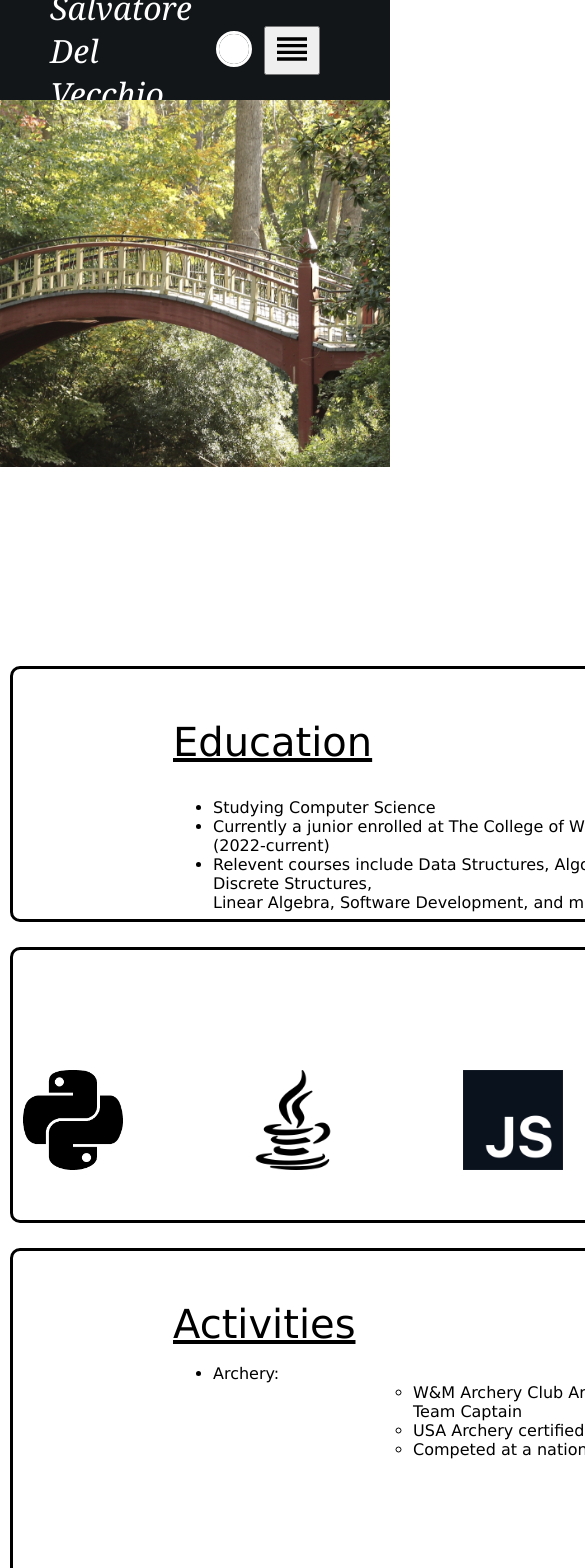
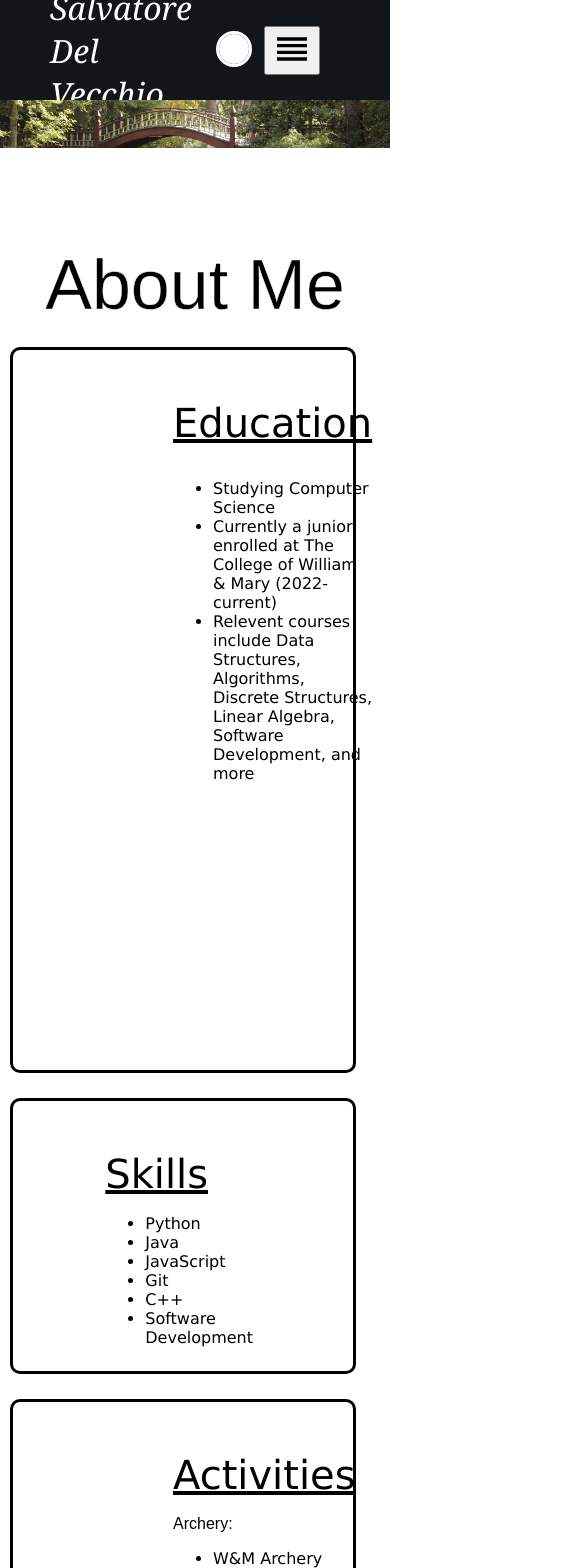
Before and after one commit to saldelv/Portfolio-Website, a React (Create React App) app: page /about in a window 390 px wide. Shown: the top 1568 px of the page, 585 px wide, since content can reach past the window. Built offline with nearby package versions, Linux system fonts and the light colour scheme.

Commit message:
Format fixes

```diff
--- /dev/null
+++ b/src/helpers/useSize.js
@@ -0,0 +1,22 @@
+import { useEffect, useState } from "react";
+
+const useSize = () => {
+    const [windowSize, setWindowSize] = useState([
+        window.innerWidth, window.innerHeight
+    ]);
+
+    useEffect(() => {
+        const windowSizeHandler = () => {
+            setWindowSize([window.innerWidth, window.innerHeight]);
+        };
+        window.addEventListener("resize", windowSizeHandler);
+
+        return () => {
+            window.removeEventListener("resize", windowSizeHandler);
+        };
+    }, []);
+
+    return windowSize;
+};
+
+export default useSize
--- a/src/pages/About.js
+++ b/src/pages/About.js
@@ -7,6 +7,7 @@ import javalogo from '../assets/javalogo.png'
 import javascriptlogo from '../assets/javascriptlogo.png'
 import gitlogo from '../assets/gitlogo.png'
 import cpplogo from '../assets/cpplogo.png'
+import useSize from '../helpers/useSize';
 
 import '../styles/About.css'
 
@@ -35,13 +36,18 @@ const SkillList = [
 
 
 function About() {
+
+    var windowWidth = useSize()[0];
+    const w2 = windowWidth / 3;
+    const w3 = windowWidth / 5;
+
     return (
-        <div className="about">
-            <div className ="home" style={{ backgroundImage: `url(${BannerImage})`}}></div>
+        <div className="about" style={{height: 2300 - w2}}>
+            <div className ="banner" style={{ backgroundImage: `url(${BannerImage})`}}></div>
             <div className="aboutBottom">
                 <h1>About Me</h1>
 
-                <div className = "education">
+                <div className = "education" style={{width: windowWidth - 50, height: 850 - w2}}>
                     <div className="educationText">
                         <h2>Education</h2>
                         <ul>
@@ -53,11 +59,11 @@ function About() {
                     <img src = {wmlogo}></img>
                 </div>
 
-                <div className = "skills">
+                <div className = "skills" style={{width: windowWidth - 50}}>
                     <div className = "skillsImages">
                         {SkillList.map((sItem, key) => {
                             return (
-                            <div className="item">
+                            <div className="item" style={{marginRight: -220 + w3}}>
                                 <div className = "hidden">
                                     <p>{sItem.name}</p>
                                 </div>
@@ -68,19 +74,25 @@ function About() {
                     </div>
                     <div className="skillsText">
                         <h2>Skills</h2>
+                        <ul>
+                            <li>Python</li>
+                            <li>Java</li>
+                            <li>JavaScript</li>
+                            <li>Git</li>
+                            <li>C++</li>
+                            <li>Software Development</li>
+                        </ul>
                     </div>
                 </div>
 
-                <div className = "activities">
+                <div className = "activities" style={{width: windowWidth - 50, height: 970 - w2}}>
                     <div className="activitiesText">
                         <h2>Activities</h2>
-                        <ul>
-                            <li>Archery:</li>
-                            <ul className='secondList'>
-                                <li>W&M Archery Club Armorer and Team Captain</li>
-                                <li>USA Archery certified level 2 coach</li>
-                                <li>Competed at a national level</li>
-                            </ul>
+                        <p>Archery:</p>
+                        <ul className='secondList'>
+                            <li>W&M Archery Club Armorer and Team Captain</li>
+                            <li>USA Archery certified level 2 coach</li>
+                            <li>Competed at a national level</li>
                         </ul>
                     </div>
                     <img src = {archery}></img>
--- a/src/pages/Contact.js
+++ b/src/pages/Contact.js
@@ -11,7 +11,7 @@ function Contact() {
         setResult("Sending....");
         const formData = new FormData(event.target);
 
-        formData.append("access_key", process.env.REACT_APP_WEB3FORMS_API_KEY);
+        formData.append("access_key", '5c3bb713-a05e-40c6-be18-21449c10250a');
 
         const response = await fetch("https://api.web3forms.com/submit", {
             method: "POST",
--- a/src/styles/About.css
+++ b/src/styles/About.css
@@ -4,6 +4,18 @@
     display: flex;
     flex-direction: column;
     animation: fade-in 1s;
+}
+
+.banner {
+    width: 100%;
+    height: 70vh;
+    justify-content: center;
+    align-items: left;
+    display: grid;
+    grid-template-columns: 1fr 1fr;
+    background-position: center;
+    background-repeat: no-repeat;
+    background-size: cover;
 }
 
 .aboutBottom {
@@ -84,7 +96,6 @@
 
 .about .skills .skillsText {
     margin-right: 100px;
-    margin-top: 60px;
 }
 
 .about .aboutBottom .skills .skillsImages {
@@ -97,7 +108,6 @@
     width: 100px;
     margin-top: 70px;
     margin-left: 10px;
-    margin-right: 110px;
 }
 
 .about .aboutBottom .skills .item .hidden {
@@ -120,17 +130,40 @@
     margin-bottom: 25px;
 }
 
+.activities p {
+    margin-left: 160px;
+}
+
 .secondList {
     list-style-position: outside;
 }
 
 .about .aboutBottom .activities img {
-    margin-left: 300px;
+    margin-left: 460px;
     margin-bottom: 20px;
     margin-top: 20px;
     margin-right: 10px;
     box-shadow: 0px 3px 10px black;
     height: 300px;
+}
+
+@media only screen and (max-width: 1300px) {
+
+    .about .aboutBottom .activities img {
+        display: none;
+    }
+}
+
+@media only screen and (max-width: 1200px) {
+    .about .aboutBottom .education img {
+        display: none
+    }
+}
+
+@media only screen and (max-width: 900px) {
+    .about .aboutBottom .skills .item {
+        display: none
+    }
 }
 
 @keyframes fade-in {
```
Also changed, not shown: 1 other file (tests, documents, lock files or other folders).
